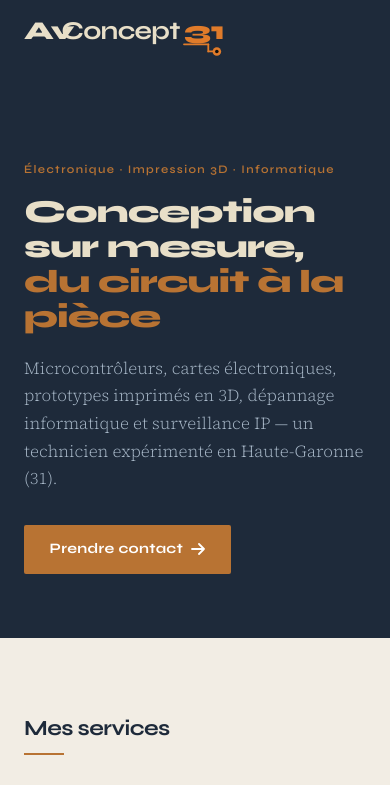
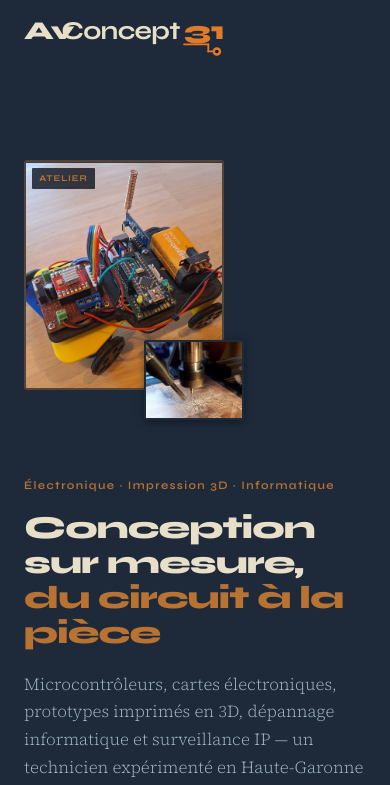
Before and after one commit to avconcept31/avconcept31-site-web, a Next.js app: page / in a window 390 px wide. Shown: the top 785 px of the page. Built offline with nearby package versions, Linux system fonts and the light colour scheme.

Commit message:
css good

```diff
--- a/styles/globals.css
+++ b/styles/globals.css
@@ -73,7 +73,8 @@ nav {
 }
 @media (max-width: 700px) {
   .hero-inner { grid-template-columns: 1fr; }
-  .hero-photo-wrap { display: none; }
+  .hero-photo-wrap { display: block; width: 100%; height: 200px; margin-bottom: 1.5rem; order: -1; }
+  .hero-photo-main { width: 100%; height: 200px; }
 }
 .hero-eyebrow {
   font-family: var(--font-display); font-size: .72rem; font-weight: 600;
```
